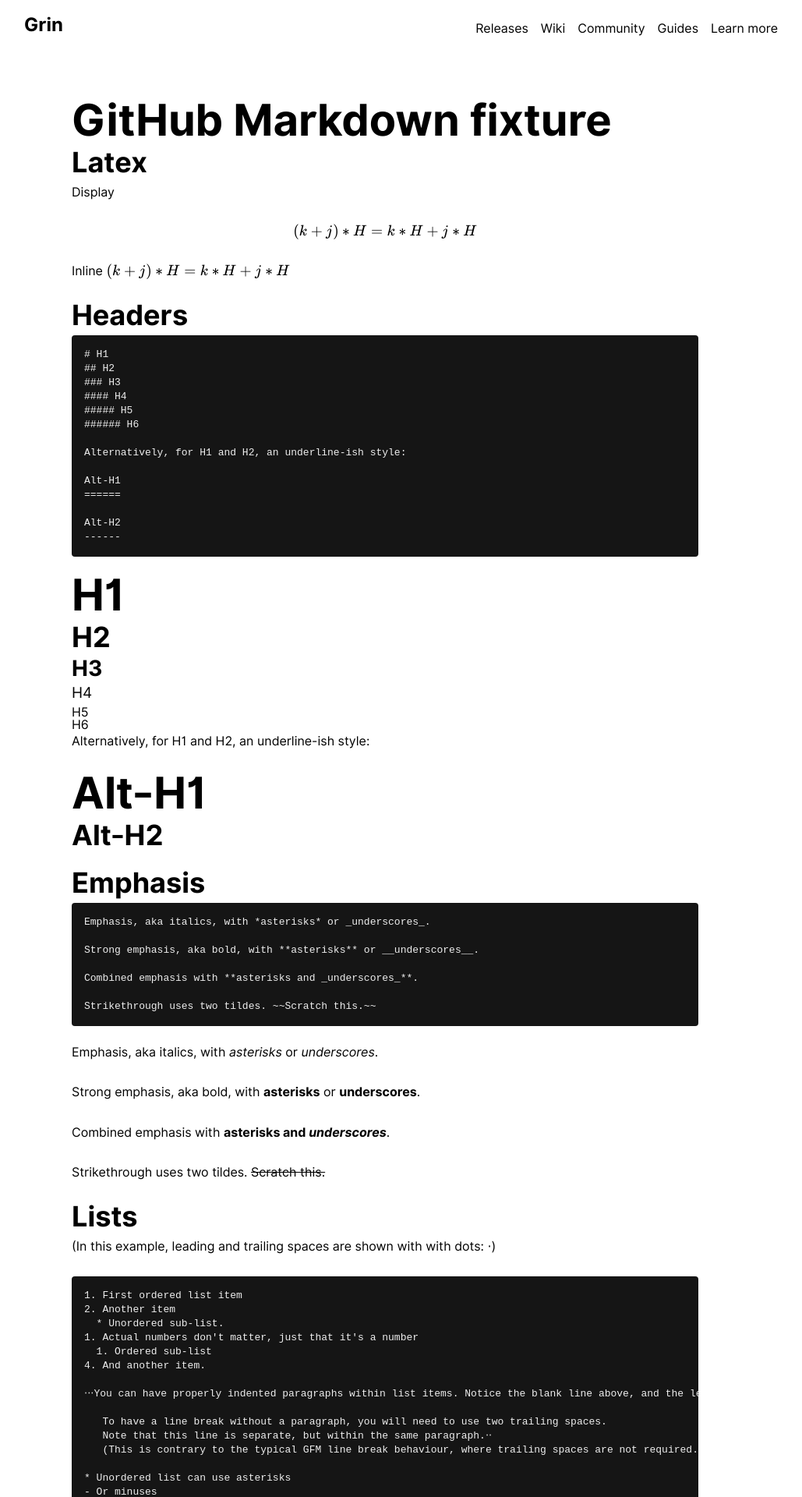
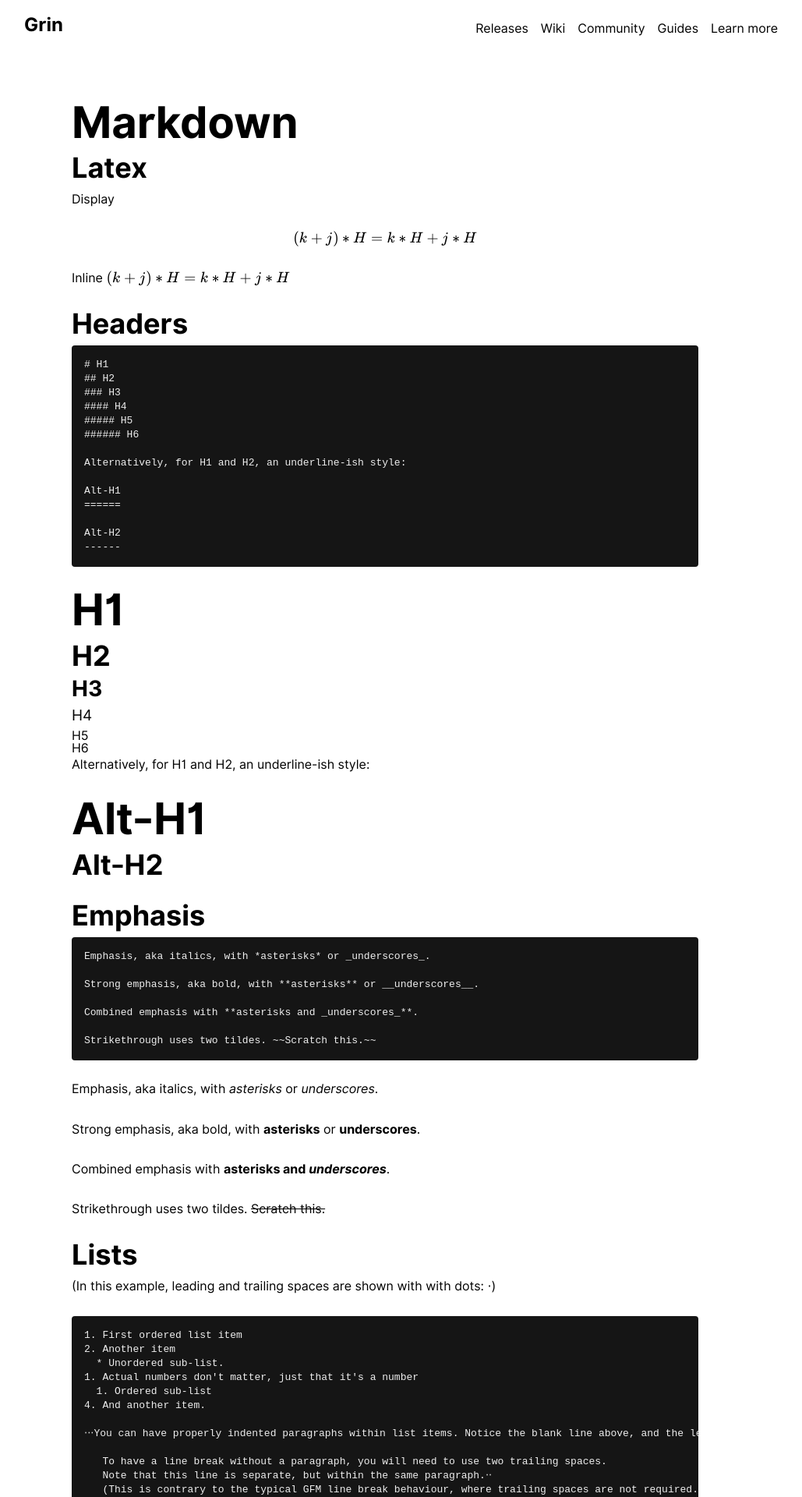
Before and after one commit to mimblewimble/site, a Jekyll site: the page built from markdown.md, in a window 1280 px wide. Shown: the top 1920 px of the page at 78% size, without its empty margins (146-1175 px from the left). Built offline with Jekyll 4.4.1, drawn with Linux system fonts in a browser that asks for light colours; nearby versions of some CDN libraries; our own code applies the rules of GitHub Pages for plain Markdown files.

Commit message:
Fix markdown line-height

```diff
--- a/_sass/_markdown.scss
+++ b/_sass/_markdown.scss
@@ -3,22 +3,26 @@
   font-family: 'Inter UI';
   font-weight: 600;
   margin-bottom: $tiny;
+  line-height: 1.1em;
 }
 h2 {
   font-size: $h2;
   font-family: 'Inter UI';
   font-weight: 600;
   margin-bottom: 8px;
+  line-height: 1.1em;
 }
 h3 {
   font-size: $h3;
   font-family: 'Inter UI';
   font-weight: 600;
   margin-bottom: 8px;
+  line-height: 1.1em;
 }
 h4 {
   font-size: $large;
   margin-bottom: 8px;
+  line-height: 1.1em;
 }
 p {
   font-size: $regular;
@@ -82,7 +86,7 @@
   color: #eee;
   font-family: monospace;
   font-size: 13px;
-  margin-bottom: 1.6em;
+  margin-bottom: 1.9em;
   padding: $small;
   overflow-x: auto;
   /* overflow-x: hidden; */
--- a/markdown.md
+++ b/markdown.md
@@ -1,7 +1,7 @@
 ---
 layout: page
 ---
-# GitHub Markdown fixture
+# Markdown
 
 ## Latex
 
```
